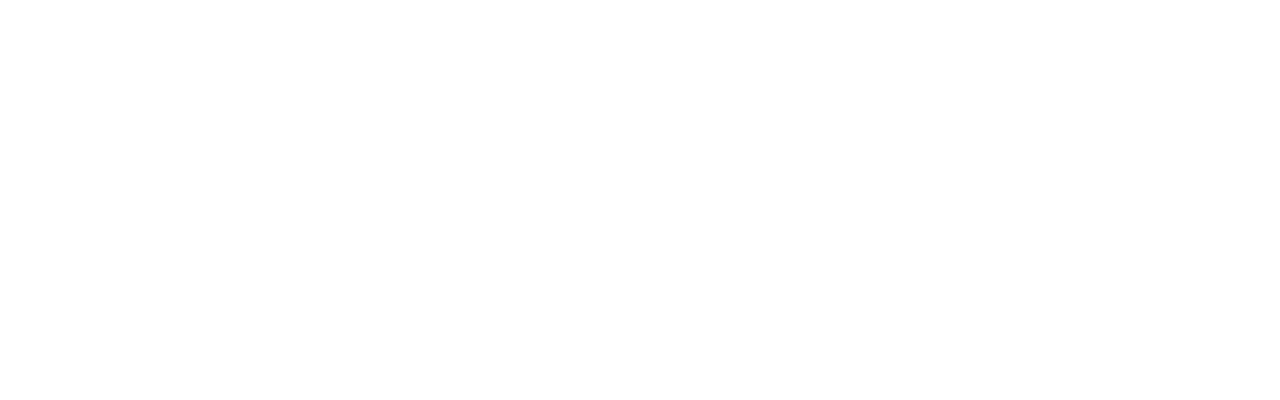
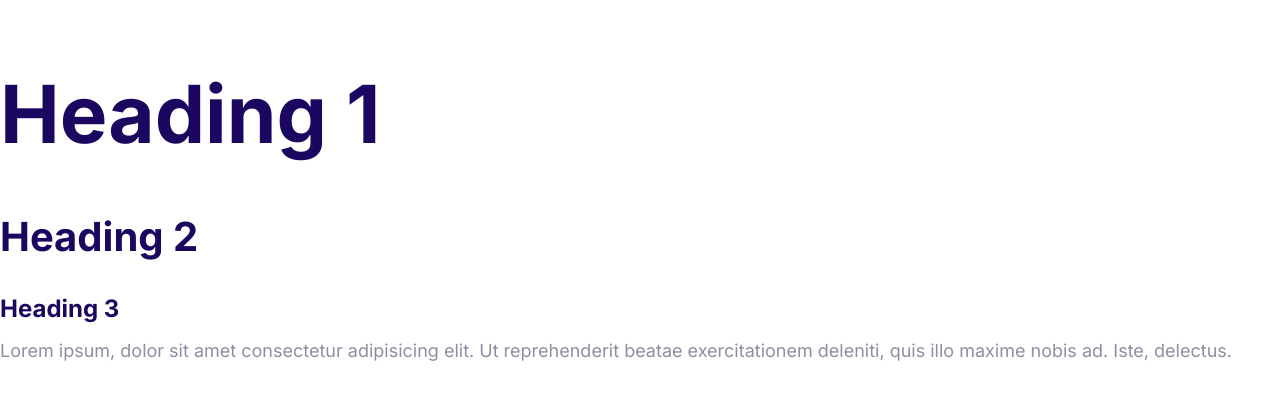
Before and after one commit to DrilonDema/moshify, a plain HTML site: page index.html in a window 1280 px wide. Drawn offline with Linux system fonts and the light colour scheme.

Commit message:
defined all the font size values

```diff
--- a/css/style.css
+++ b/css/style.css
@@ -1,3 +1,6 @@
+html {
+  font-size: 62.5%;
+}
 :root {
   --color-primary: #2584ff;
   --color-secondary: #00d9ff;
@@ -5,3 +8,49 @@
   --color-headings: #1b0760;
   --color-body: #918ca4;
 }
+
+body {
+  font-family: Inter, Arial, Helvetica, sans-serif;
+  font-size: 2.4rem;
+  line-height: 1.5;
+  color: var(--color-body);
+}
+
+h1,
+h2,
+h3,
+h4,
+h5,
+h6 {
+  color: var(--color-headings);
+  margin-bottom: 1rem;
+}
+
+h1 {
+  font-size: 7rem;
+}
+h2 {
+  font-size: 4rem;
+}
+h3 {
+  font-size: 3rem;
+}
+
+p {
+  margin-top: 0;
+}
+
+@media screen and (min-width: 1024px) {
+  body {
+    font-size: 1.8rem;
+  }
+  h1 {
+    font-size: 8rem;
+  }
+  h2 {
+    font-size: 4rem;
+  }
+  h3 {
+    font-size: 2.4rem;
+  }
+}
--- a/index.html
+++ b/index.html
@@ -3,9 +3,23 @@
   <head>
     <meta charset="UTF-8" />
     <meta name="viewport" content="width=device-width, initial-scale=1.0" />
+    <title>Document</title>
+    <link rel="preconnect" href="https://fonts.googleapis.com" />
+    <link rel="preconnect" href="https://fonts.gstatic.com" crossorigin />
+    <link
+      href="https://fonts.googleapis.com/css2?family=Inter:wght@400;700&family=Open+Sans:wght@600&family=Roboto&display=swap"
+      rel="stylesheet"
+    />
     <link rel="stylesheet" href="css/normalize.css" />
     <link rel="stylesheet" href="css/style.css" />
-    <title>Document</title>
   </head>
-  <body></body>
+  <body>
+    <h1>Heading 1</h1>
+    <h2>Heading 2</h2>
+    <h3>Heading 3</h3>
+    <p>
+      Lorem ipsum, dolor sit amet consectetur adipisicing elit. Ut reprehenderit
+      beatae exercitationem deleniti, quis illo maxime nobis ad. Iste, delectus.
+    </p>
+  </body>
 </html>
```
